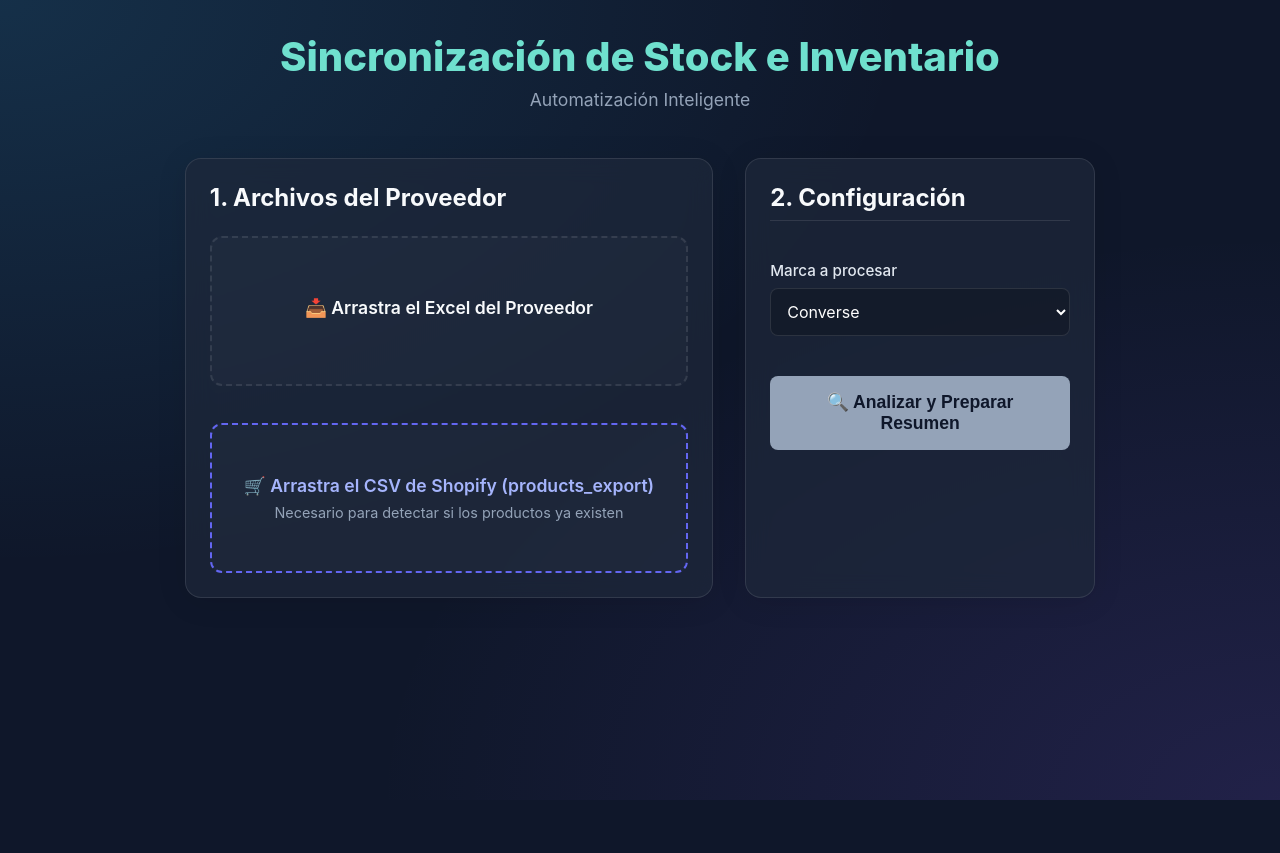
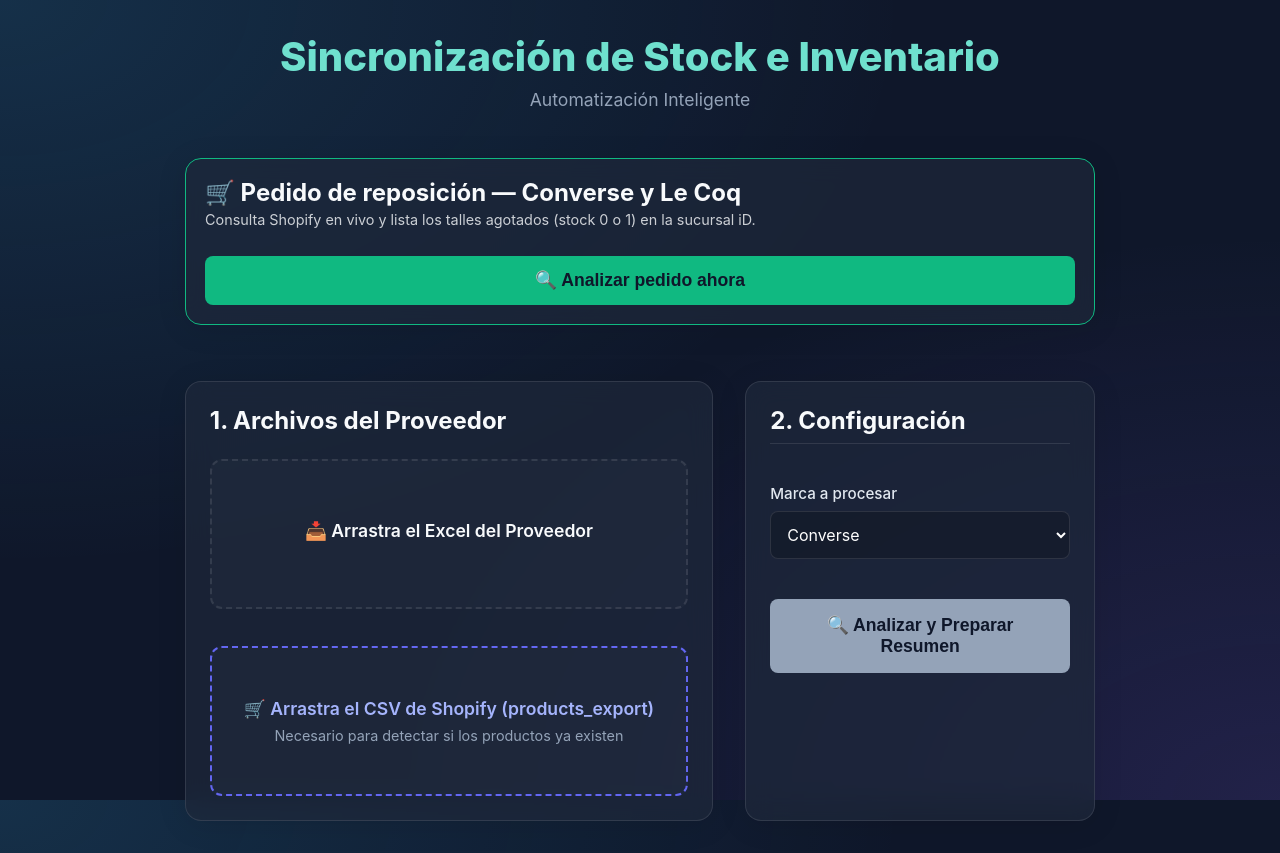
Before and after one commit to wandalemma-dot/smart-sync-shopify, a React (Vite) app: page / in a window 1280 px wide. Before the commit the page ends 800 px from the top, so only its background shows below. Built offline with nearby package versions, Linux system fonts and the light colour scheme.

Commit message:
feat: boton Analizar pedido (faltantes en vivo iD) en App

```diff
--- a/src/App.tsx
+++ b/src/App.tsx
@@ -1,6 +1,8 @@
 import { useState } from 'react';
 import { processFiles, extractSheetNames, downloadUpdateCSV, downloadMatrixCSV, downloadInventoryCSV } from './utils/syncLogic';
 import type { SyncConfig, SyncResult } from './utils/syncLogic';
+import { analyzeRestock, downloadRestockCSV } from './utils/restockLogic';
+import type { RestockResult } from './utils/restockLogic';
 
 export default function App() {
   const [providerFile, setProviderFile] = useState<File | null>(null);
@@ -21,6 +23,26 @@ export default function App() {
 
   // Resumen antes de confirmar
   const [previewReady, setPreviewReady] = useState(false);
+
+  // ---- ANÁLISIS PARA PEDIDO (stock en vivo de la sucursal iD) ----
+  const [restockLoading, setRestockLoading] = useState(false);
+  const [restockResult, setRestockResult] = useState<RestockResult | null>(null);
+
+  const handleAnalyzeRestock = async () => {
+    setRestockLoading(true);
+    setRestockResult(null);
+    try {
+      const res = await analyzeRestock();
+      setRestockResult(res);
+      if (!res.locationFound) {
+        alert(`No encontré la sucursal "${res.locationName}" en Shopify. Revisá el nombre exacto de la ubicación.`);
+      }
+    } catch (err: any) {
+      alert('Error analizando el pedido: ' + err.message);
+    } finally {
+      setRestockLoading(false);
+    }
+  };
 
   const handleProviderDrop = async (e: React.DragEvent<HTMLDivElement>) => {
     e.preventDefault();
@@ -113,12 +135,96 @@ export default function App() {
     }
   };
 
+  const totalTalles = restockResult?.items.reduce((acc, it) => acc + it.sizes.length, 0) || 0;
+
   return (
     <div className="app-container">
       <header>
         <h1>Sincronización de Stock e Inventario</h1>
         <p className="subtitle">Automatización Inteligente</p>
       </header>
+
+      {/* ====== ANÁLISIS PARA PEDIDO (stock en vivo iD) ====== */}
+      <div className="glass-panel" style={{ marginBottom: '1.5rem', padding: '1.2rem', border: '1px solid #10b981' }}>
+        <div style={{ display: 'flex', flexWrap: 'wrap', gap: '12px', alignItems: 'center', justifyContent: 'space-between' }}>
+          <div>
+            <h2 style={{ margin: 0 }}>🛒 Pedido de reposición — Converse y Le Coq</h2>
+            <p style={{ margin: '4px 0 0', opacity: 0.8, fontSize: '0.9rem' }}>
+              Consulta Shopify en vivo y lista los talles agotados (stock 0 o 1) en la sucursal iD.
+            </p>
+          </div>
+          <button
+            className="btn-primary"
+            style={{ background: '#10b981', padding: '14px 20px' }}
+            onClick={handleAnalyzeRestock}
+            disabled={restockLoading}
+          >
+            {restockLoading ? <span className="loader"></span> : '🔍 Analizar pedido ahora'}
+          </button>
+        </div>
+        {restockLoading && (
+          <p style={{ marginTop: '10px', textAlign: 'center', color: '#10b981' }}>
+            Consultando stock en vivo de la sucursal iD...
+          </p>
+        )}
+
+        {restockResult && restockResult.locationFound && (
+          <div style={{ marginTop: '1.2rem' }}>
+            <div style={{ display: 'flex', flexWrap: 'wrap', gap: '20px', marginBottom: '1rem', fontSize: '0.9rem', opacity: 0.9 }}>
+              <span>📍 Sucursal: <strong>{restockResult.locationName}</strong></span>
+              <span>📦 Talles a reponer: <strong style={{ color: '#f59e0b' }}>{totalTalles}</strong></span>
+              <span>🧩 Modelos: <strong>{restockResult.items.length}</strong></span>
+              <span>🔎 Productos escaneados: {restockResult.productsScanned}</span>
+            </div>
+
+            {restockResult.items.length === 0 ? (
+              <p style={{ padding: '1rem', background: 'rgba(16,185,129,0.1)', borderRadius: '8px' }}>
+                ✅ No hay talles agotados en la sucursal iD. ¡Nada para pedir!
+              </p>
+            ) : (
+              <>
+                <button
+                  className="btn-primary"
+                  style={{ background: '#f59e0b', padding: '12px 18px', marginBottom: '1rem' }}
+                  onClick={() => downloadRestockCSV(restockResult)}
+                >
+                  📥 Descargar CSV del pedido
+                </button>
+
+                <div style={{ maxHeight: '460px', overflowY: 'auto', display: 'flex', flexDirection: 'column', gap: '10px' }}>
+                  {restockResult.items.map((it, idx) => (
+                    <div key={idx} style={{ padding: '0.8rem', background: 'rgba(255,255,255,0.05)', borderRadius: '8px', border: '1px solid rgba(255,255,255,0.1)' }}>
+                      <div style={{ marginBottom: '0.5rem' }}>
+                        <span style={{
+                          fontSize: '0.7rem', fontWeight: 'bold', padding: '2px 8px', borderRadius: '10px',
+                          background: it.brand === 'lecoq' ? '#3b82f6' : '#8b5cf6', color: 'white', marginRight: '8px'
+                        }}>
+                          {it.brand === 'lecoq' ? 'LE COQ' : 'CONVERSE'}
+                        </span>
+                        <strong>{it.title}</strong>
+                      </div>
+                      <div style={{ display: 'flex', flexWrap: 'wrap', gap: '6px' }}>
+                        {it.sizes.map((s, si) => (
+                          <span key={si} style={{
+                            fontSize: '0.8rem', padding: '4px 8px', borderRadius: '6px',
+                            border: `1px solid ${s.available === 0 ? '#dc2626' : '#f59e0b'}`,
+                            color: s.available === 0 ? '#fca5a5' : '#fcd34d',
+                            background: s.available === 0 ? 'rgba(220,38,38,0.12)' : 'rgba(245,158,11,0.12)'
+                          }}>
+                            Talle {s.shopifyTalle}
+                            {s.pedidoTalle !== s.shopifyTalle && <> → pedido {s.pedidoTalle}</>}
+                            {' '}· stock {s.available}
+                          </span>
+                        ))}
+                      </div>
+                    </div>
+                  ))}
+                </div>
+              </>
+            )}
+          </div>
+        )}
+      </div>
 
       {!previewReady ? (
         <div className="main-grid">
```
